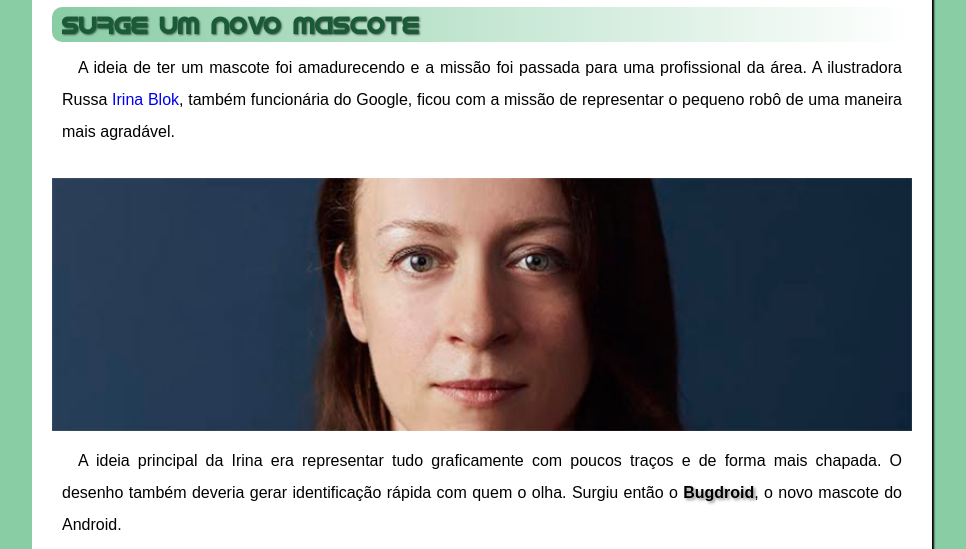
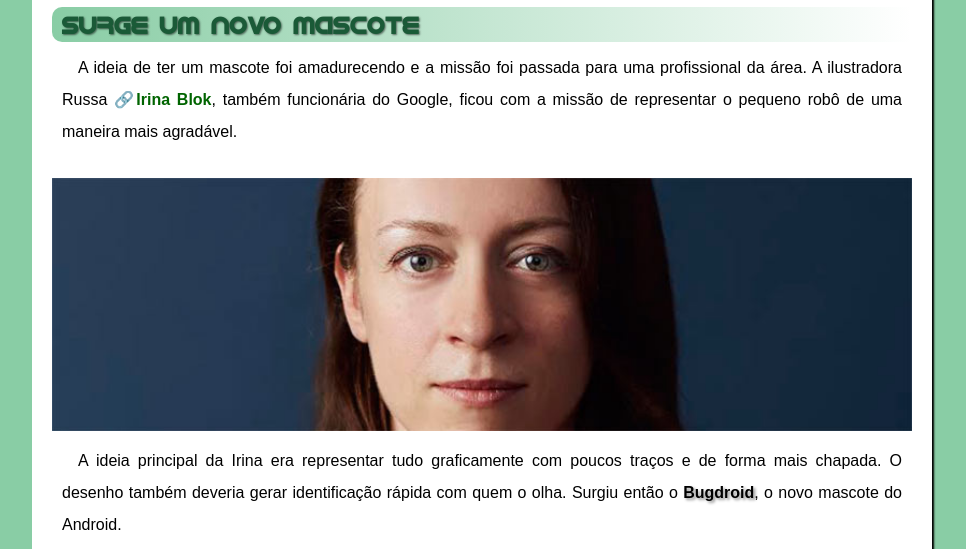
Before and after one commit to GabrielR267/HistoryDroid, a plain HTML site: page index.html in a window 1280 px wide. Shown: the part 957-1506 px from the top of the page, without its empty margins (158-1124 px from the left). Drawn offline with Linux system fonts and the light colour scheme.

Commit message:
projeto finalizado

```diff
--- a/index.html
+++ b/index.html
@@ -50,8 +50,7 @@
             <h2>SURGE UM NOVO MASCOTE</h2>
             <P class="paragrafo-artigo-1">A ideia de ter um mascote foi amadurecendo e a missão foi passada
                 para uma profissional da área. A
-                ilustradora Russa <a href="https://www.irinablok.com/" target="_blank" rel="external">Irina
-                    Blok</a>, também funcionária do Google, ficou com a missão de representar o
+                ilustradora Russa <a class="links" href="https://www.irinablok.com/" target="_blank" rel="external">Irina Blok</a>, também funcionária do Google, ficou com a missão de representar o
                 pequeno robô de uma maneira mais agradável.</P>
             <picture>
                 <source media="(max-width: 670px)" srcset="imagens/irina-blok-pq.jpg" type="image/jpg"> <img
```
